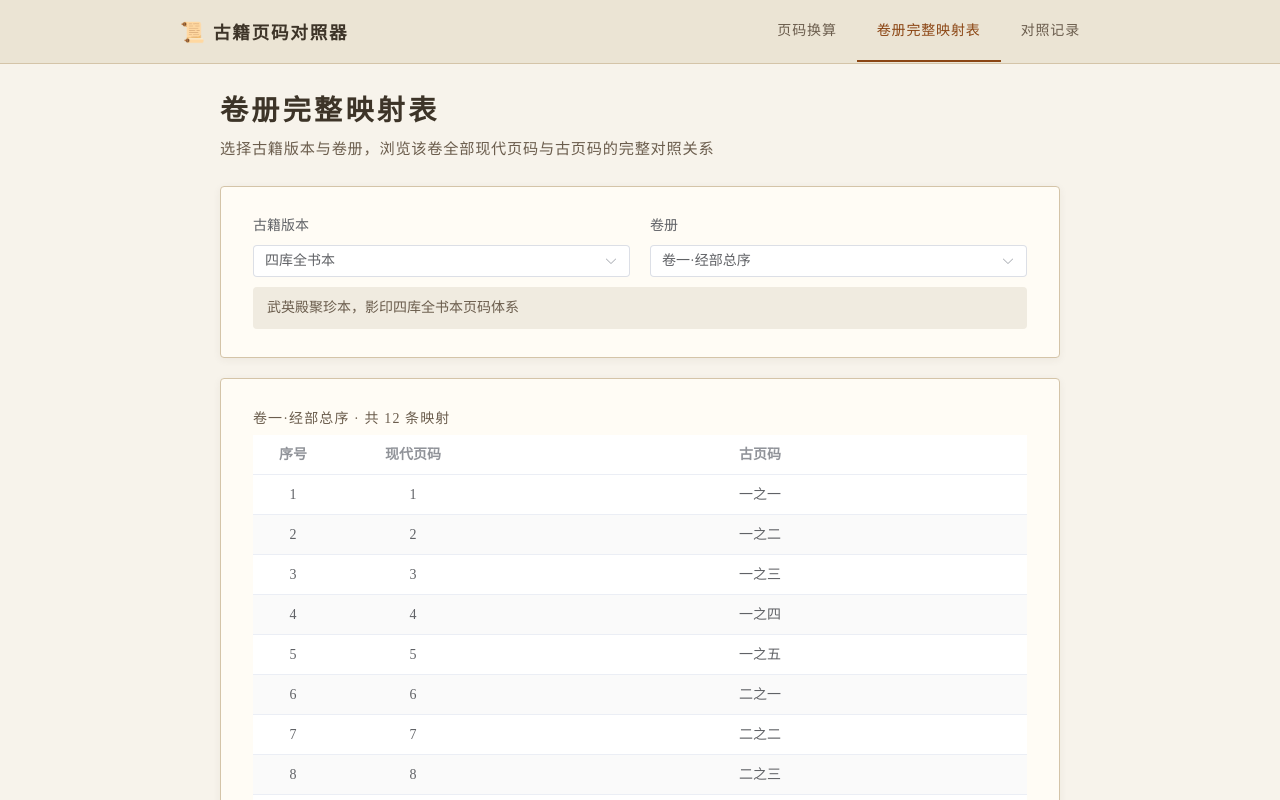
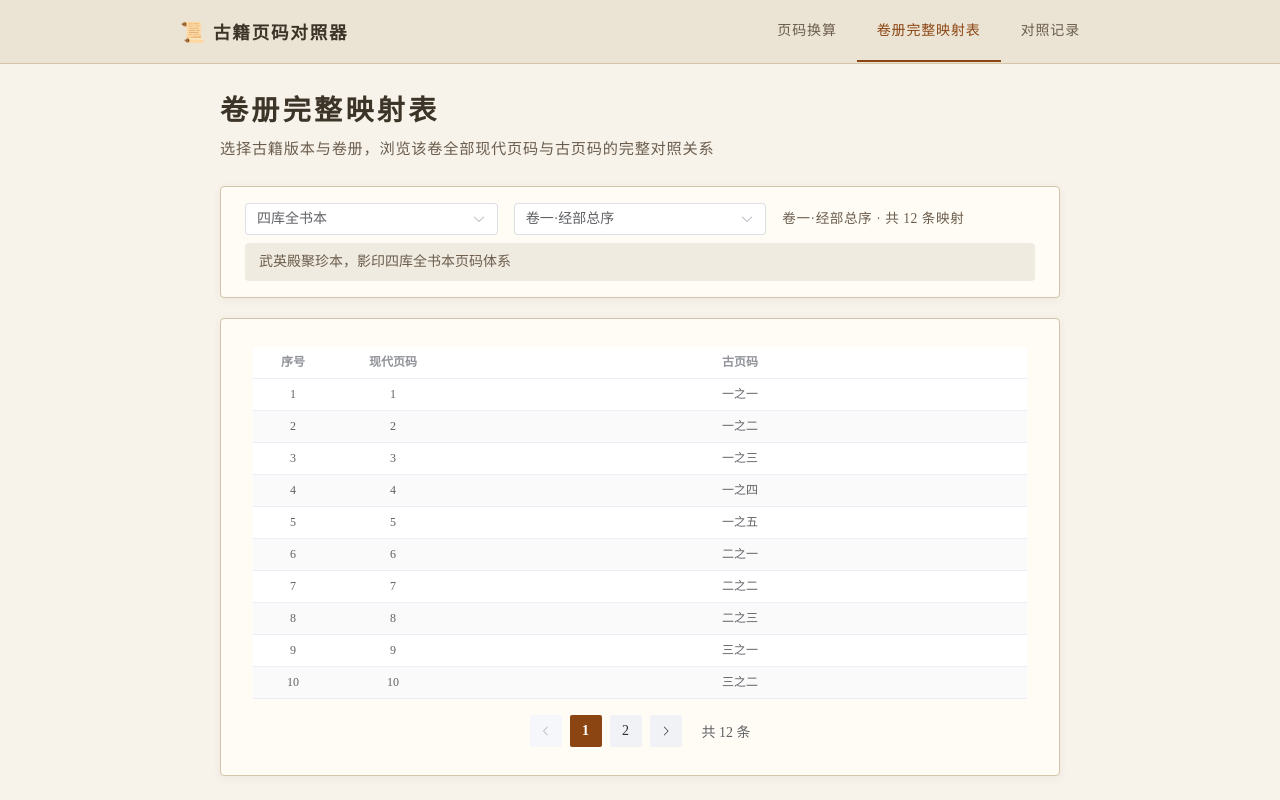
Before and after one commit to LcjGitHub/label-6121, a Vue app: page /mapping in a window 1280 px wide. Shown: the top 800 px of the page. Built offline with nearby package versions, Linux system fonts and the light colour scheme.

Commit message:
.913020344866380:6a2f2eee13da0e0086a80a0a736481fd_6a2b5d7b36d898ac98c43205.6a2b6d2c36d898ac98c4359c.6a2b6d2c709e603714275c31:Trae CN.T(2026/6/12 10:21:32)

```diff
--- a/src/stores/edition.ts
+++ b/src/stores/edition.ts
@@ -12,6 +12,8 @@ export const useEditionStore = defineStore(
   () => {
     const editions = ref<Edition[]>(editionsData.editions)
     const records = ref<ConversionRecord[]>([])
+    const selectedEditionId = ref('')
+    const selectedVolumeId = ref('')
 
     const sortedRecords = computed(() =>
       [...records.value].sort(
@@ -71,15 +73,35 @@ export const useEditionStore = defineStore(
       records.value = []
     }
 
+    function initSelection(): void {
+      if (selectedEditionId.value) return
+      const firstEdition = editions.value[0]
+      if (!firstEdition) return
+      selectedEditionId.value = firstEdition.id
+      selectedVolumeId.value = firstEdition.volumes[0]?.id ?? ''
+    }
+
+    function syncVolumeOnEditionChange(): void {
+      const edition = getEditionById(selectedEditionId.value)
+      const volumeExists = edition?.volumes.some((v) => v.id === selectedVolumeId.value)
+      if (!volumeExists) {
+        selectedVolumeId.value = edition?.volumes[0]?.id ?? ''
+      }
+    }
+
     return {
       editions,
       records,
+      selectedEditionId,
+      selectedVolumeId,
       sortedRecords,
       getEditionById,
       getVolumeById,
       addRecord,
       removeRecord,
       clearRecords,
+      initSelection,
+      syncVolumeOnEditionChange,
     }
   },
   {
--- a/src/views/ConvertView.vue
+++ b/src/views/ConvertView.vue
@@ -8,8 +8,16 @@ import type { PageInputType } from '@/types'
 
 const editionStore = useEditionStore()
 
-const editionId = ref('')
-const volumeId = ref('')
+editionStore.initSelection()
+
+const editionId = computed({
+  get: () => editionStore.selectedEditionId,
+  set: (val: string) => { editionStore.selectedEditionId = val },
+})
+const volumeId = computed({
+  get: () => editionStore.selectedVolumeId,
+  set: (val: string) => { editionStore.selectedVolumeId = val },
+})
 const inputType = ref<PageInputType>('modern')
 const inputValue = ref('')
 const outputValue = ref('')
@@ -42,17 +50,8 @@ const outputLabel = computed(() =>
 
 const hasResult = computed(() => Boolean(outputValue.value))
 
-/** 初始化默认选中第一项 */
-function initDefaults(): void {
-  const firstEdition = editionStore.editions[0]
-  if (!firstEdition) return
-  editionId.value = firstEdition.id
-  volumeId.value = firstEdition.volumes[0]?.id ?? ''
-}
-
-watch(editionId, (newId) => {
-  const edition = editionStore.getEditionById(newId)
-  volumeId.value = edition?.volumes[0]?.id ?? ''
+watch(editionId, () => {
+  editionStore.syncVolumeOnEditionChange()
   resetResult()
 })
 
@@ -60,9 +59,6 @@ watch([inputType, volumeId], () => {
   resetResult()
 })
 
-/**
- * 清空换算结果
- */
 function resetResult(): void {
   outputValue.value = ''
   errorMessage.value = ''
@@ -149,8 +145,6 @@ function handleReset(): void {
   inputValue.value = ''
   resetResult()
 }
-
-initDefaults()
 </script>
 
 <template>
@@ -248,7 +242,10 @@ initDefaults()
         <el-table-column prop="modernPage" label="现代页码" width="120" />
         <el-table-column prop="ancientPage" label="古页码" />
       </el-table>
-      <p class="hint-text">完整映射表后续版本可展开查看，当前共 {{ selectedVolume.mappings.length }} 条</p>
+      <p class="hint-text">
+        当前共 {{ selectedVolume.mappings.length }} 条映射，
+        <RouterLink to="/mapping" class="hint-link">查看完整映射表 →</RouterLink>
+      </p>
     </div>
   </div>
 </template>
@@ -277,4 +274,13 @@ initDefaults()
   font-size: 0.8rem;
   color: var(--ink-secondary);
 }
+
+.hint-link {
+  color: var(--accent);
+  text-decoration: none;
+}
+
+.hint-link:hover {
+  text-decoration: underline;
+}
 </style>
--- a/src/views/MappingView.vue
+++ b/src/views/MappingView.vue
@@ -4,8 +4,16 @@ import { useEditionStore } from '@/stores/edition'
 
 const editionStore = useEditionStore()
 
-const editionId = ref('')
-const volumeId = ref('')
+editionStore.initSelection()
+
+const editionId = computed({
+  get: () => editionStore.selectedEditionId,
+  set: (val: string) => { editionStore.selectedEditionId = val },
+})
+const volumeId = computed({
+  get: () => editionStore.selectedVolumeId,
+  set: (val: string) => { editionStore.selectedVolumeId = val },
+})
 const currentPage = ref(1)
 const pageSize = ref(10)
 
@@ -33,16 +41,10 @@ const paginatedMappings = computed(() => {
 
 const totalCount = computed(() => selectedVolume.value?.mappings.length ?? 0)
 
-function initDefaults(): void {
-  const firstEdition = editionStore.editions[0]
-  if (!firstEdition) return
-  editionId.value = firstEdition.id
-  volumeId.value = firstEdition.volumes[0]?.id ?? ''
-}
+const hasData = computed(() => editionStore.editions.length > 0)
 
-watch(editionId, (newId) => {
-  const edition = editionStore.getEditionById(newId)
-  volumeId.value = edition?.volumes[0]?.id ?? ''
+watch(editionId, () => {
+  editionStore.syncVolumeOnEditionChange()
   currentPage.value = 1
 })
 
@@ -53,8 +55,6 @@ watch(volumeId, () => {
 function handleCurrentChange(page: number): void {
   currentPage.value = page
 }
-
-initDefaults()
 </script>
 
 <template>
@@ -64,15 +64,14 @@ initDefaults()
       选择古籍版本与卷册，浏览该卷全部现代页码与古页码的完整对照关系
     </p>
 
-    <div class="literary-card">
-      <el-form label-position="top">
-        <el-row :gutter="20">
-          <el-col :xs="24" :sm="12">
-            <el-form-item label="古籍版本">
+    <div class="literary-card filter-card">
+      <el-row :gutter="16" align="middle">
+        <el-col :xs="24" :sm="8">
           <el-select
             v-model="editionId"
             placeholder="请选择版本"
             style="width: 100%"
+            size="default"
           >
             <el-option
               v-for="opt in editionOptions"
@@ -81,15 +80,14 @@ initDefaults()
               :value="opt.value"
             />
           </el-select>
-            </el-form-item>
         </el-col>
-          <el-col :xs="24" :sm="12">
-            <el-form-item label="卷册">
+        <el-col :xs="24" :sm="8">
           <el-select
             v-model="volumeId"
             placeholder="请选择卷册"
             style="width: 100%"
             :disabled="!editionId"
+            size="default"
           >
             <el-option
               v-for="opt in volumeOptions"
@@ -98,21 +96,20 @@ initDefaults()
               :value="opt.value"
             />
           </el-select>
-            </el-form-item>
+        </el-col>
+        <el-col :xs="24" :sm="8">
+          <span v-if="selectedVolume" class="volume-summary">
+            {{ selectedVolume.name }} · 共 {{ totalCount }} 条映射
+          </span>
         </el-col>
       </el-row>
-      </el-form>
-
       <p v-if="selectedEdition" class="edition-desc">
         {{ selectedEdition.description }}
       </p>
     </div>
 
-    <div v-if="selectedVolume" class="literary-card">
-      <span class="section-label">
-        {{ selectedVolume.name }} · 共 {{ totalCount }} 条映射
-      </span>
-      <el-table :data="paginatedMappings" stripe style="width: 100%" size="default">
+    <div v-if="hasData" class="literary-card">
+      <el-table :data="paginatedMappings" stripe style="width: 100%" size="small">
         <el-table-column
           type="index"
           label="序号"
@@ -120,7 +117,7 @@ initDefaults()
           align="center"
           :index="(index: number) => (currentPage - 1) * pageSize + index + 1"
         />
-        <el-table-column prop="modernPage" label="现代页码" width="160" align="center" />
+        <el-table-column prop="modernPage" label="现代页码" width="120" align="center" />
         <el-table-column prop="ancientPage" label="古页码" align="center" />
       </el-table>
 
@@ -139,16 +136,28 @@ initDefaults()
 
     <div v-else class="literary-card">
       <div class="empty-hint">
-        <p>请先选择古籍版本与卷册</p>
+        <p>暂无古籍数据</p>
       </div>
     </div>
   </div>
 </template>
 
 <style scoped>
+.filter-card {
+  padding: 16px 24px;
+}
+
+.volume-summary {
+  display: inline-block;
+  font-size: 0.85rem;
+  color: var(--ink-secondary);
+  letter-spacing: 0.04em;
+  line-height: 32px;
+}
+
 .edition-desc {
-  margin: -8px 0 0;
-  padding: 10px 14px;
+  margin: 8px 0 0;
+  padding: 8px 14px;
   background: #f0ebe0;
   border-radius: 4px;
   font-size: 0.875rem;
@@ -159,7 +168,7 @@ initDefaults()
 .pagination-wrapper {
   display: flex;
   justify-content: center;
-  margin-top: 24px;
+  margin-top: 16px;
 }
 
 .pagination-wrapper :deep(.el-pagination.is-background .el-pager li:not(.is-active).is-hover) {
```
Lines whose indentation alone changed are shown as unchanged.
